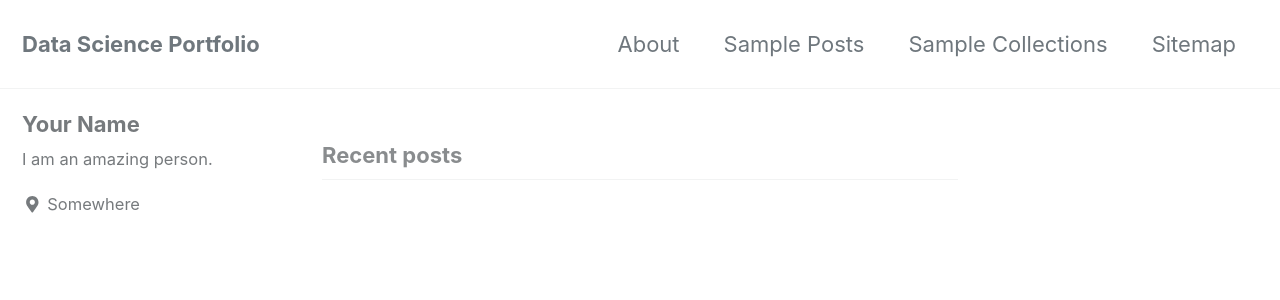
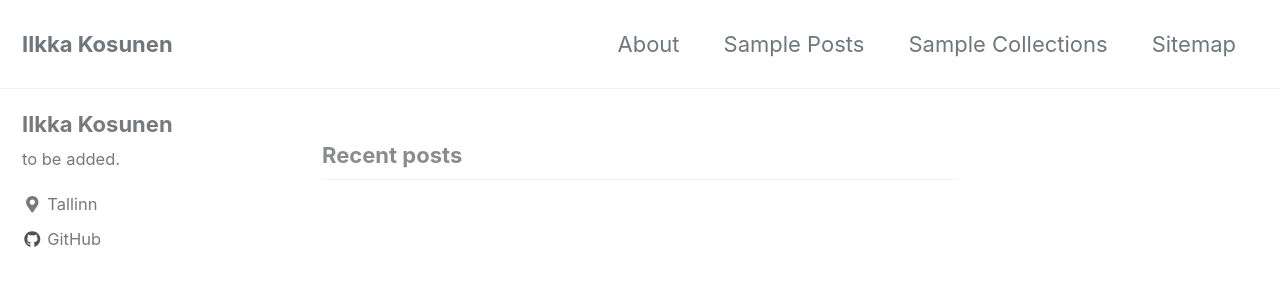
Before and after one commit to BasalGanglia/basalganglia.github.io, a Jekyll site: the page built from index.html, in a window 1280 px wide and 900 px high. Shown: the top 300 px of the window. Built offline with Jekyll 4.4.1, drawn with Linux system fonts in a browser that asks for light colours; cached includes are drawn as plain includes; nearby versions of some CDN libraries; the list of posts is cut into pages by our own code.

Commit message:
modified config.yml according to the tutorial

```diff
--- a/_config.yml
+++ b/_config.yml
@@ -22,10 +22,10 @@ minimal_mistakes_skin    : "default" # "air", "aqua", "contrast", "dark", "dirt"
 
 # Site Settings
 locale                   : "en-US"
-title                    : "Data Science Portfolio"
+title                    : "Ilkka Kosunen"
 title_separator          : "-"
 name                     : "Ilkka Kosunen"
-description              : "A Portfolio."
+description              : "Data Science Portfolio"
 url                      : # the base hostname & protocol for your site e.g. "https://mmistakes.github.io"
 baseurl                  : # the subpath of your site, e.g. "/blog"
 repository               : # GitHub username/repo-name e.g. "mmistakes/minimal-mistakes"
@@ -112,10 +112,10 @@ analytics:
 
 # Site Author
 author:
-  name             : "Your Name"
+  name             : "Ilkka Kosunen"
   avatar           : # path of avatar image, e.g. "/assets/images/bio-photo.jpg"
-  bio              : "I am an amazing person."
-  location         : "Somewhere"
+  bio              : "to be added."
+  location         : "Tallinn"
   email            :
   links:
     - label: "Email"
@@ -132,7 +132,7 @@ author:
       # url: "https://facebook.com/"
     - label: "GitHub"
       icon: "fab fa-fw fa-github"
-      # url: "https://github.com/"
+      url: "https://github.com/BasalGanglia"
     - label: "Instagram"
       icon: "fab fa-fw fa-instagram"
       # url: "https://instagram.com/"
@@ -299,3 +299,10 @@ defaults:
       comments: # true
       share: true
       related: true
+# _pages
+  - scope:
+      path: ""
+      type: pages
+    values:
+        layout: single
+        author_profile: true
```
